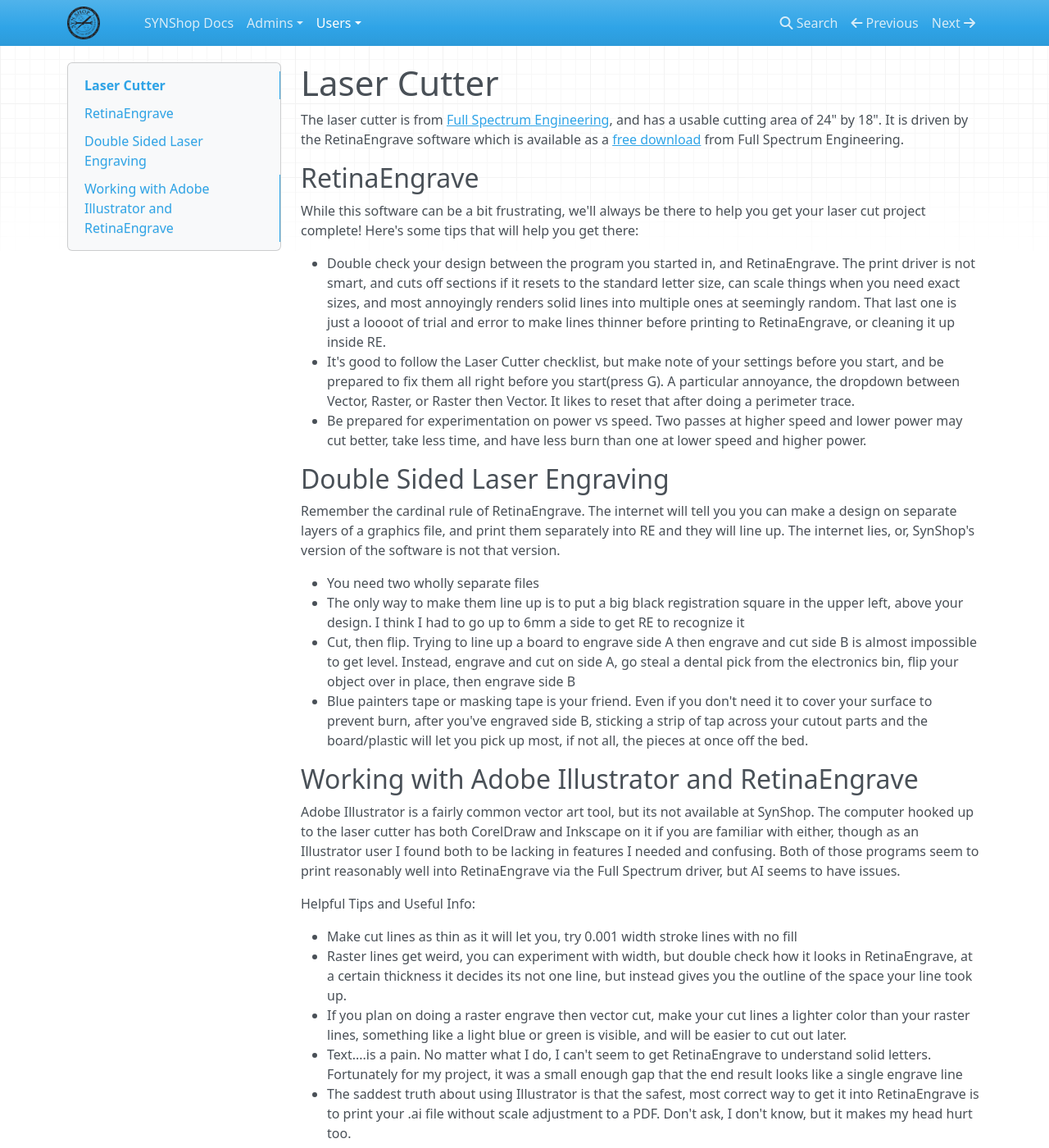
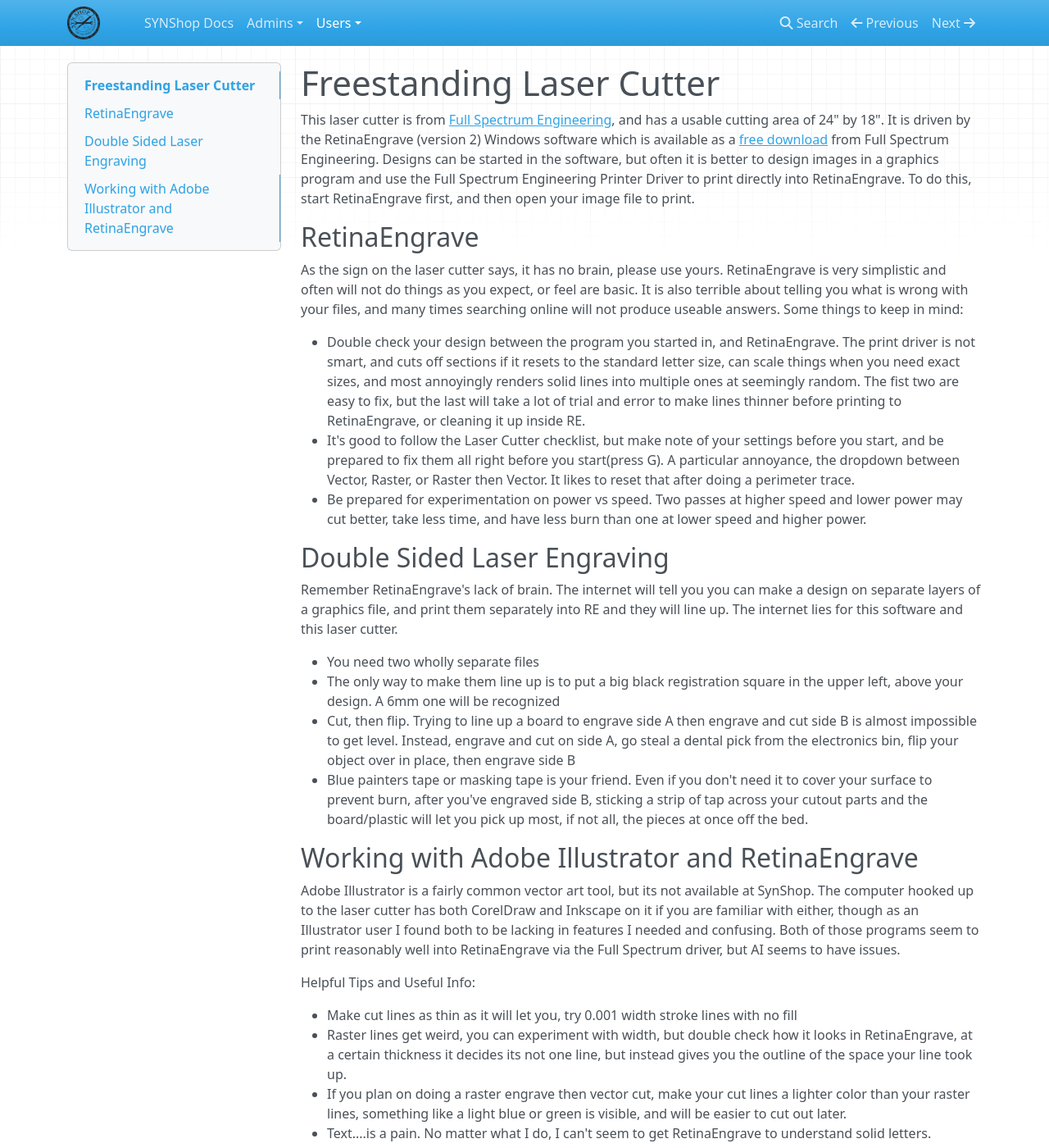
Before and after one commit to synshop/rtfm, an MkDocs documentation site: the page built from docs/users/Equipment/Freestanding Laser Cutter.md, in a window 1280 px wide and 1400 px high. Shown: the whole window at 82% size. Built offline with MkDocs 1.6.1, drawn with Linux system fonts in a browser that asks for light colours; nearby versions of some CDN libraries.

```diff
--- a/docs/users/Equipment/LaserCutter.md
+++ b/docs/users/Equipment/Freestanding Laser Cutter.md
@@ -1,21 +1,21 @@
-# Laser Cutter
+# Freestanding Laser Cutter
 
-The laser cutter is from [Full Spectrum Engineering](https://fslaser.com/), and has a usable cutting area of 24" by 18".  It is driven by the RetinaEngrave software which is available as a [free download](https://fslaser.com/RetinaEngrave) from Full Spectrum Engineering.
+This laser cutter is from [Full Spectrum Engineering](https://fslaser.com/), and has a usable cutting area of 24" by 18".  It is driven by the RetinaEngrave (version 2) Windows software which is available as a [free download](https://fslaser.com/RetinaEngrave) from Full Spectrum Engineering. Designs can be started in the software, but often it is better to design images in a graphics program and use the Full Spectrum Engineering Printer Driver to print directly into RetinaEngrave.  To do this, start RetinaEngrave first, and then open your image file to print.
 
 ##RetinaEngrave
 
-While this software can be a bit frustrating, we'll always be there to help you get your laser cut project complete! Here's some tips that will help you get there:
+As the sign on the laser cutter says, it has no brain, please use yours.  RetinaEngrave is very simplistic and often will not do things as you expect, or feel are basic.  It is also terrible about telling you what is wrong with your files, and many times searching online will not produce useable answers. Some things to keep in mind:
 
-* Double check your design between the program you started in, and RetinaEngrave.  The print driver is not smart, and cuts off sections if it resets to the standard letter size, can scale things when you need exact sizes, and most annoyingly renders solid lines into multiple ones at seemingly random.  That last one is just a loooot of trial and error to make lines thinner before printing to RetinaEngrave, or cleaning it up inside RE.
+* Double check your design between the program you started in, and RetinaEngrave.  The print driver is not smart, and cuts off sections if it resets to the standard letter size, can scale things when you need exact sizes, and most annoyingly renders solid lines into multiple ones at seemingly random.  The fist two are easy to fix, but the last will take a lot of trial and error to make lines thinner before printing to RetinaEngrave, or cleaning it up inside RE.
 * It's good to follow the Laser Cutter checklist, but make note of your settings before you start, and be prepared to fix them all right before you start(press G).  A particular annoyance, the dropdown between Vector, Raster, or Raster then Vector.  It likes to reset that after doing a perimeter trace.
 * Be prepared for experimentation on power vs speed.  Two passes at higher speed and lower power may cut better, take less time, and have less burn than one at lower speed and higher power.
 
 ## Double Sided Laser Engraving
 
-Remember the cardinal rule of RetinaEngrave.  The internet will tell you you can make a design on separate layers of a graphics file, and print them separately into RE and they will line up.  The internet lies, or, SynShop's version of the software is not that version.
+Remember RetinaEngrave's lack of brain.  The internet will tell you you can make a design on separate layers of a graphics file, and print them separately into RE and they will line up.  The internet lies for this software and this laser cutter.
 
 * You need two wholly separate files
-* The only way to make them line up is to put a big black registration square in the upper left, above your design.  I think I had to go up to 6mm a side to get RE to recognize it
+* The only way to make them line up is to put a big black registration square in the upper left, above your design.  A 6mm one will be recognized
 * Cut, then flip.  Trying to line up a board to engrave side A then engrave and cut side B is almost impossible to get level.  Instead, engrave and cut on side A, go steal a dental pick from the electronics bin, flip your object over in place, then engrave side B
 * Blue painters tape or masking tape is your friend. Even if you don't need it to cover your surface to prevent burn, after you've engraved side B, sticking a strip of tap across your cutout parts and the board/plastic will let you pick up most, if not all, the pieces at once off the bed.
 
```
Also changed, not shown: docs/users/Equipment/Muse Laser Cutter.md (added, +17 -0 lines), docs/users/Equipment/Silhoutte Cameo.md (added, +11 -0 lines).
